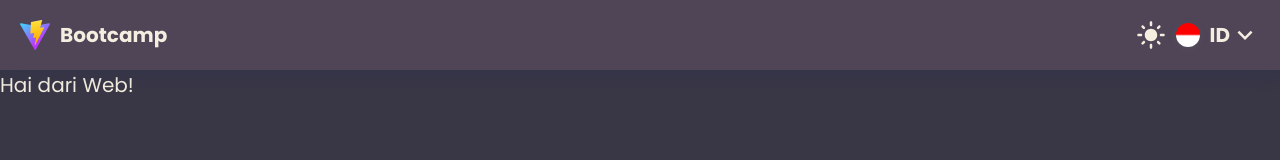
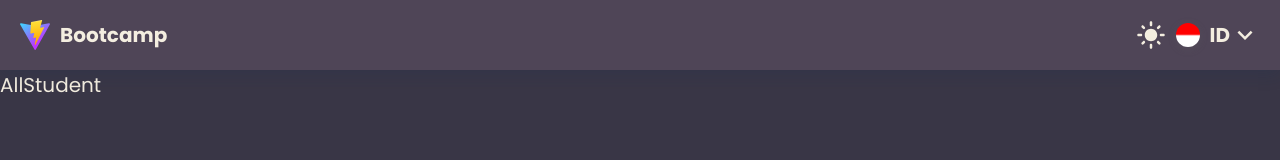
Before and after one commit to Raihan162/group-project-2, a React (Vite) app: page / in a window 1280 px wide. Shown: the top 160 px of the page. Built offline with nearby package versions, Linux system fonts and the light colour scheme.

Commit message:
add table

```diff
--- /dev/null
+++ b/src/components/AllStudent/index.jsx
@@ -0,0 +1,9 @@
+import React from 'react'
+
+import classes from './style.module.scss'
+
+export default function AllStudent() {
+    return (
+        <div>AllStudent</div>
+    )
+}
--- /dev/null
+++ b/src/components/AllStudent/style.module.scss
@@ -0,0 +1 @@
+@import '../../styles/base.scss';
--- a/src/pages/Home/index.jsx
+++ b/src/pages/Home/index.jsx
@@ -3,6 +3,7 @@ import { useDispatch } from 'react-redux';
 import { FormattedMessage } from 'react-intl';
 
 import { ping } from '@containers/App/actions';
+import AllStudent from '@components/AllStudent';
 
 const Home = () => {
   const dispatch = useDispatch();
@@ -13,7 +14,8 @@ const Home = () => {
 
   return (
     <div>
-      <FormattedMessage id="app_greeting" />
+      <AllStudent />
+      {/* <FormattedMessage id="app_greeting" /> */}
     </div>
   );
 };
```
